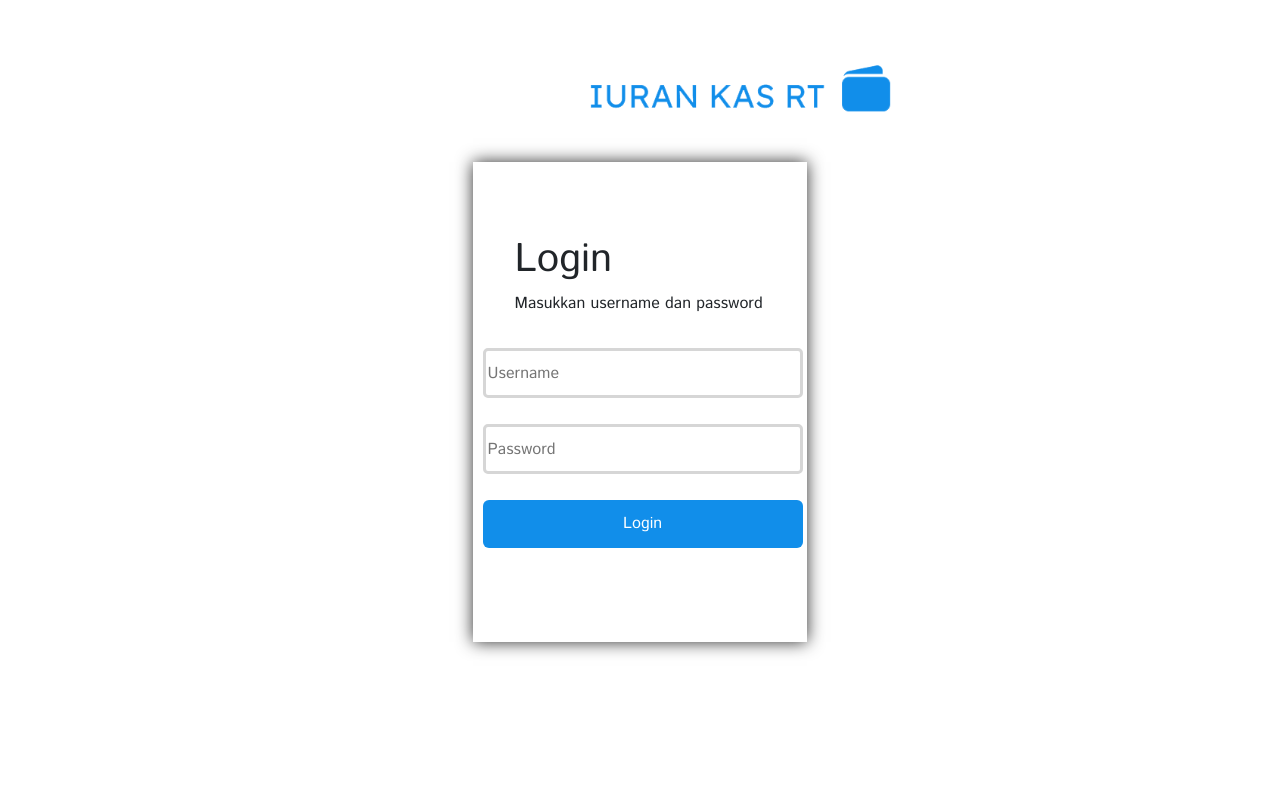
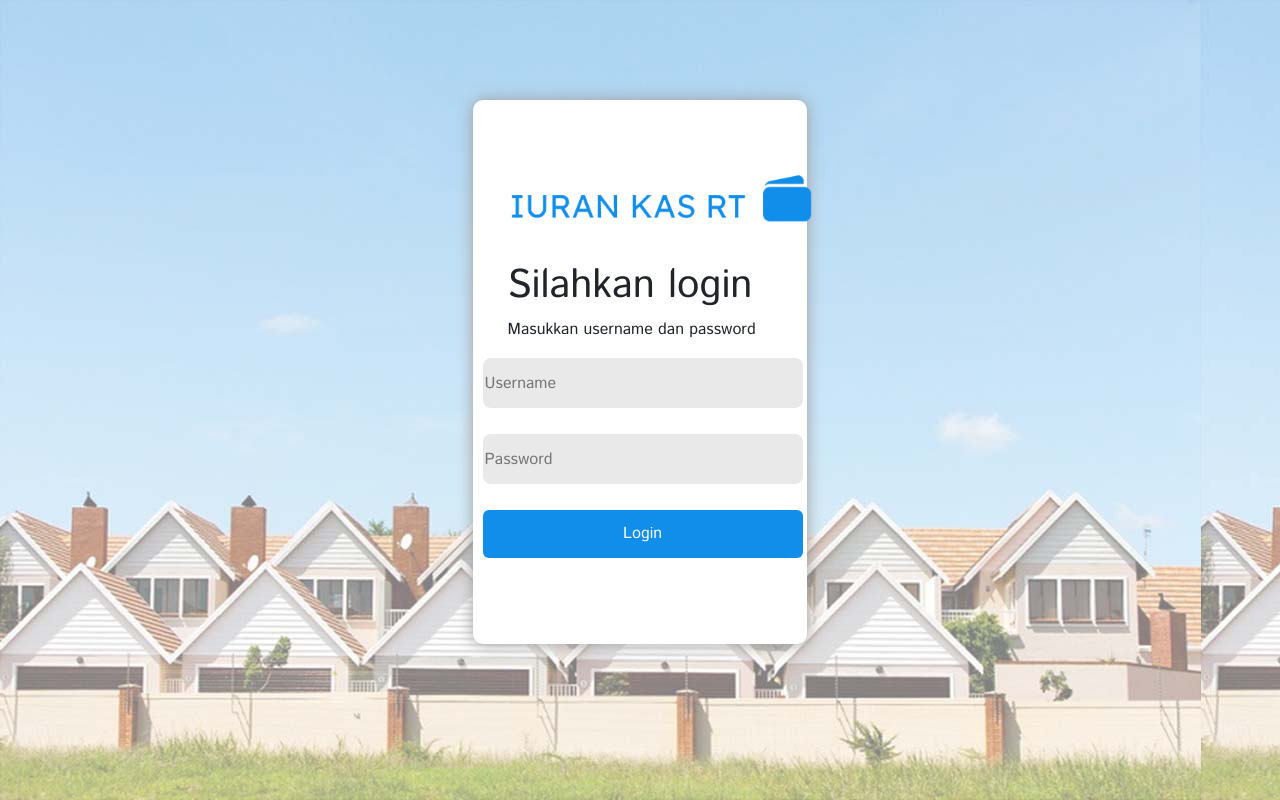
Before and after one commit to alifamarta/Iuran-KasRT, a PHP site: page / in a window 1280 px wide. Run offline with PHP 8.4, Linux system fonts and the light colour scheme.

Commit message:
Update login page and create Index.css

```diff
--- a/index.php
+++ b/index.php
@@ -1,6 +1,6 @@
 <?php
 require './scripts/login.php'
-    ?>
+?>
 
 <!DOCTYPE html>
 <html lang="en">
@@ -10,15 +10,15 @@ require './scripts/login.php'
     <meta name="viewport" content="width=device-width, initial-scale=1.0">
     <title>Iuran Kas RT</title>
     <link href="https://cdn.jsdelivr.net/npm/bootstrap@5.3.2/dist/css/bootstrap.min.css" rel="stylesheet" integrity="sha384-T3c6CoIi6uLrA9TneNEoa7RxnatzjcDSCmG1MXxSR1GAsXEV/Dwwykc2MPK8M2HN" crossorigin="anonymous">
-    <link rel="stylesheet" href="styles/styles.css">
+    <link rel="stylesheet" href="styles/index.css">
 </head>
 
 <body>
     <div class="container">
-        <img src="media/logo.png" width="360" class="logo">
         <div class="login-content">
             <header>
-                <h1>Login</h1>
+                <img src="media/logo.png" width="360">
+                <h1>Silahkan login</h1>
                 <p>Masukkan username dan password</p>
             </header>
             <form action="login.php" method="post">
@@ -29,7 +29,7 @@ require './scripts/login.php'
                     <input type="password" name="password" id="password" required placeholder="Password">
                 </p>
                 <p>
-                    <input type="button" value="Login" class="btn">
+                    <input type="button" value="Login" name="submit" class="btn">
                 </p>
             </form>
         </div>
--- /dev/null
+++ b/styles/index.css
@@ -0,0 +1,55 @@
+/* Impport font */
+@import url('https://fonts.googleapis.com/css2?family=Istok+Web&display=swap');
+
+body {
+    font-family: 'Istok Web', sans-serif;
+    background-image: url('../media/bg_login.jpg');
+    background-repeat: repeat-x;
+}
+
+.login-content {
+    background-color: white;
+    text-align: center;
+    border-radius: 10px;
+    padding: 10px;
+    width: 30%;
+    height: 34em;
+    box-shadow: 0 0 1em 0 #9e9e9e;
+    margin-top: 100px;
+    margin-left: auto;
+    margin-right: auto;
+}
+
+header img {
+    margin-top: 60px;
+    margin-bottom: 30px;
+}
+
+header p,
+header h1 {
+    text-align: left;
+    margin-left: 25px;
+}
+
+#username,
+#password {
+    border: 1px;
+    border-radius: 8px;
+    background-color: #e9e9e9;
+    width: 320px;
+    height: 50px;
+    margin-bottom: 10px;
+}
+
+.btn {
+    background-color: #118eea;
+    color: white;
+    width: 320px;
+    height: 3em;
+    cursor: pointer;
+}
+
+.btn:hover {
+    background-color: #0478cb;
+    color: white;
+}
--- a/styles/styles.css
+++ /dev/null
@@ -1,46 +0,0 @@
-/* Impport font */
-@import url('https://fonts.googleapis.com/css2?family=Istok+Web');
-
-body {
-    font-family: 'Istok Web', sans-serif;
-}
-
-.logo {
-    margin-top: 60px;
-    margin-bottom: 40px;
-    margin-left: 480px;
-}
-
-.login-content {
-    background-color: white;
-    text-align: center;
-    padding: 10px;
-    width: 30%;
-    height: 30em;
-    box-shadow: 0 0 1em 0 #2d2d2d;
-    margin-left: auto;
-    margin-right: auto;
-}
-
-header {
-    margin-top: 4em;
-    text-align: left;
-    margin-left: 2em;
-    margin-bottom: 2em;
-}
-
-#username,
-#password {
-    border: 3px solid #d6d6d6;
-    border-radius: 5px;
-    width: 320px;
-    height: 50px;
-    margin-bottom: 10px;
-}
-
-.btn {
-    background-color: #118eea;
-    color: white;
-    width: 320px;
-    height: 3em;
-}
```
Also changed, not shown: media/bg_login.jpg (added).
